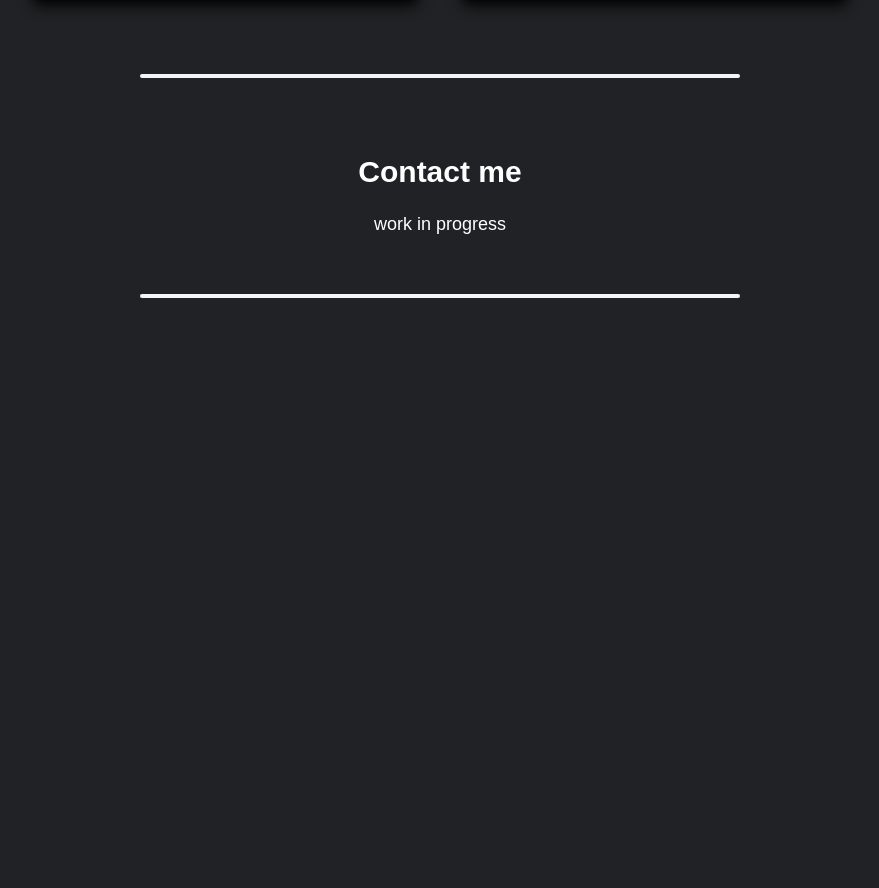
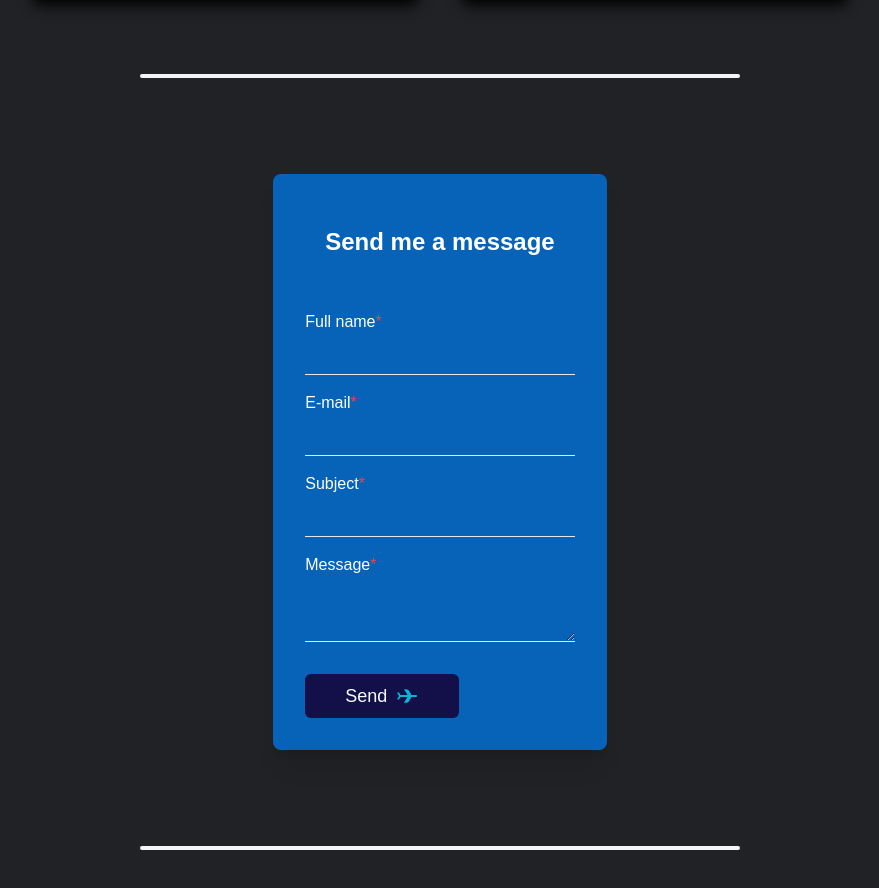
Before and after one commit to fmeneses-graca/my-website, a Next.js app: page / in a window 1280 px wide. Shown: the part 2748-3636 px from the top of the page, without its empty margins (240-1119 px from the left). Before the commit the page ends 3086 px from the top, so only its background shows below. Built offline with nearby package versions, Linux system fonts and the light colour scheme.

Commit message:
Add contact form (missing  success/error messages)

```diff
--- a/components/contact.js
+++ b/components/contact.js
@@ -1,53 +1,133 @@
+// Credits to freeCodeCamp's contributor Manu Arora for the tutorial on
+// "How to Build a Contact Form with SendGrid and Next.js"
+// Available at: https://www.freecodecamp.org/news/how-to-build-a-working-contact-form-with-sendgrid-and-next-js/
+
 import { useState } from 'react'
 
 export default function Contact() {
-    const [name, setName] = useState('')
-    const [email, setEmail] = useState('')
-    const [message, setMessage] = useState('')
+    // States for contact form fields
+    const [fullname, setFullname] = useState("")
+    const [email, setEmail] = useState("")
+    const [subject, setSubject] = useState("")
+    const [message, setMessage] = useState("")
 
-    const handleSubmit = e => {
-        e.preventDefault();
-        const data = {
-            name,
-            email,
-            message,
+    // State for form validation
+    const [errors, setErrors] = useState({})
+
+    // Setting button text on form submission
+    const [buttonText, setButtonText] = useState("Send")
+
+    // Setting success or failure messages states
+    const [showSuccessMessage, setShowSuccessMessage] = useState(false)
+    const [showFailureMessage, setShowFailureMessage] = useState(false)
+
+    // Form validation
+    const handleValidation = () => {
+        let tempErrors = {}
+        let isValid = true
+
+        if (fullname.length <= 0) {
+            tempErrors["fullname"] = true
+            isValid = false
         }
-        console.log(data);
+        if (email.length <= 0) {
+            tempErrors["email"] = true
+            isValid = false
+        }
+        if (subject.length <= 0) {
+            tempErrors["subject"] = true
+            isValid = false
+        }
+        if (message.length <= 0) {
+            tempErrors["message"] = true
+            isValid = false
+        }
+
+        setErrors({ ...tempErrors })
+        console.log("errors", errors)
+        return isValid
+    }
+
+    // Form submission
+    const handleSubmit = async (e) => {
+        e.preventDefault()
+
+        let isValidForm = handleValidation()
+
+        if (isValidForm) {
+            setButtonText("Sending");
+            const res = await fetch("/api/sendgrid", {
+                body: JSON.stringify({
+                    email: email,
+                    fullname: fullname,
+                    subject: subject,
+                    message: message,
+                }),
+                headers: {
+                    "Content-Type": "application/json",
+                },
+                method: "POST",
+            })
+
+            const { error } = await res.json()
+
+            if (error) {
+                console.log(error)
+                setShowSuccessMessage(false)
+                setShowFailureMessage(true)
+                setButtonText("Send")
+                return
+            }
+            setShowSuccessMessage(true)
+            setShowFailureMessage(false)
+            setButtonText("Send")
+            console.log("showSuccessMessage: " + showSuccessMessage)
+            console.log("showFailureMessage: " + showFailureMessage)
+        }
+        console.log(fullname, email, subject, message)
     }
 
     return (
-        <div id="contact" className="section-container mb-10">
-            <h1>Contact me</h1>
+        // <div id="contact" className="section-container">
+        <main className="section-container mb-10">
+            <form onSubmit={handleSubmit} className="flex flex-col px-8 py-8 my-10 rounded-lg shadow-xl bg-secondary bg-opacity-80 md:mx-40">
 
+                <h1 className="text-2xl font-bold">Send me a message</h1>
 
+                <label htmlFor="fullname" className="mt-8">Full name<span className="text-red-500">*</span></label>
+                <input type="text" value={fullname} onChange={(e) => { setFullname(e.target.value) }} name="fullname"
+                    className="bg-transparent border-b py-2 pl-4 focus:outline-none focus:rounded-md focus:ring-1 ring-green-500 font-light" />
 
-            <div className="flex-container">
-                <p>work in progress</p>
+                <label htmlFor="email" className="mt-4">E-mail<span className="text-red-500">*</span></label>
+                <input type="email" name="email" value={email} onChange={(e) => { setEmail(e.target.value) }}
+                    className="bg-transparent border-b py-2 pl-4 focus:outline-none focus:rounded-md focus:ring-1 ring-green-500 font-light"
+                />
 
-                {/* <form onSubmit={handleSubmit} className="card">
-                    <label htmlFor="name">Name:</label>
-                    <input
-                        id="name"
-                        type="text"
-                        onChange={e => setName(e.target.value)}
-                    />
-                    <label htmlFor="email">Email:</label>
-                    <input
-                        id="email"
-                        type="email"
-                        onChange={e => setEmail(e.target.value)}
-                    />
-                    <label htmlFor="message">Message:</label>
-                    <textarea
-                        id="message"
-                        type="text"
-                        rows="4"
-                        onChange={e => setMessage(e.target.value)}
-                    />
-                    <button type="submit">Send</button>
-                </form> */}
-            </div>
+                <label htmlFor="subject" className="mt-4">Subject<span className="text-red-500">*</span></label>
+                <input type="text" name="subject" value={subject} onChange={(e) => { setSubject(e.target.value) }}
+                    className="bg-transparent border-b py-2 pl-4 focus:outline-none focus:rounded-md focus:ring-1 ring-green-500 font-light "
+                />
 
-        </div>
+                <label htmlFor="message" className="mt-4">Message<span className="text-red-500">*</span></label>
+                <textarea name="message" value={message} onChange={(e) => { setMessage(e.target.value) }}
+                    className="bg-transparent border-b py-2 pl-4 focus:outline-none focus:rounded-md focus:ring-1 ring-green-500 font-light ">
+                </textarea>
+
+                <div className="flex flex-row items-center justify-start">
+                    <button type="submit" className="px-10 mt-8 py-2 bg-[#130F49] text-gray-50 font-light rounded-md text-lg flex flex-row items-center">
+                        Send
+                        <svg width="24" height="24" viewBox="0 0 24 24" className="text-cyan-500 ml-2" fill="currentColor" xmlns="http://www.w3.org/2000/svg">
+                            <path d="M9.00967 5.12761H11.0097C12.1142 5.12761 13.468 5.89682 14.0335 6.8457L16.5089 11H21.0097C21.562 11 22.0097 11.4477 22.0097 12C22.0097 12.5523 21.562 13 21.0097 13H16.4138L13.9383 17.1543C13.3729 18.1032 12.0191 18.8724 10.9145 18.8724H8.91454L12.4138 13H5.42485L3.99036 15.4529H1.99036L4.00967 12L4.00967 11.967L2.00967 8.54712H4.00967L5.44417 11H12.5089L9.00967 5.12761Z"
+                                fill="currentColor" />
+                        </svg>
+                    </button>
+                </div>
+
+                {showSuccessMessage && <p></p>
+
+                }
+            </form>
+        </main>
+        // </div>
     )
 }
```
